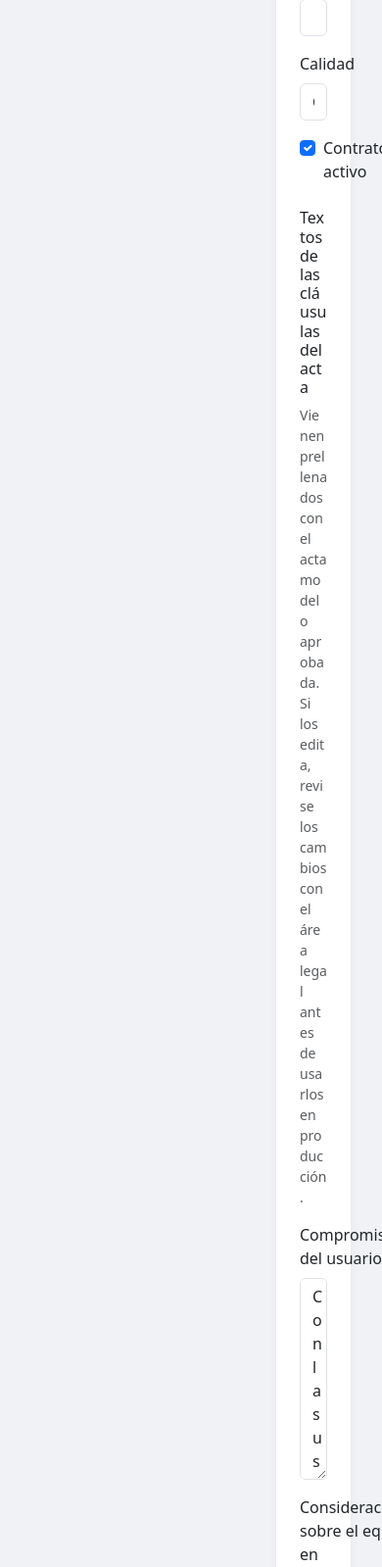
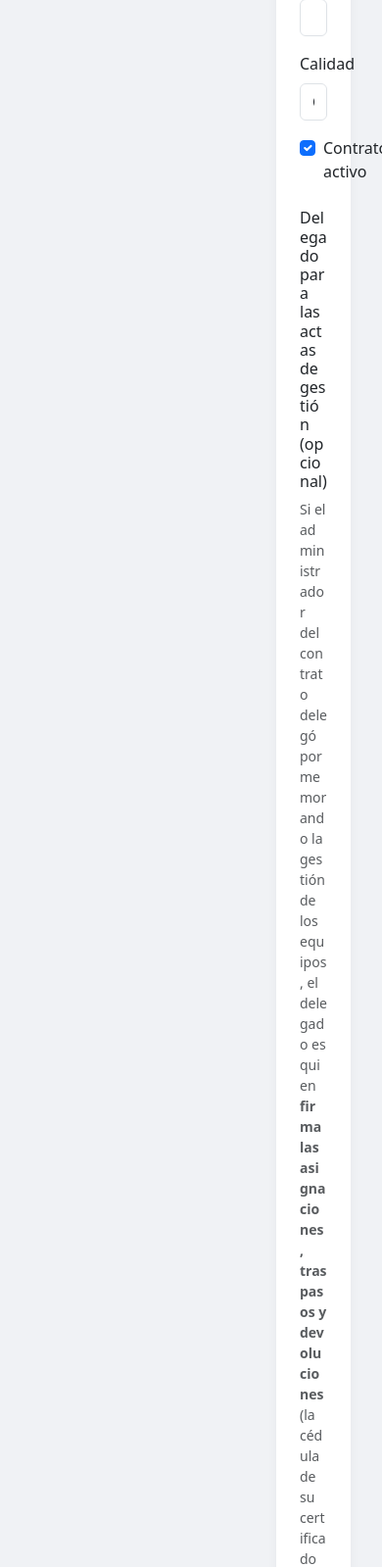
Before and after one commit to ncuenca84/formularios, a PHP site: page /admin/eqr_contratos.php?nuevo=1 in a window 390 px wide; the page is wider, and only the part inside the window is pictured. Shown: the part 4793-6392 px from the top of that part at 98% size. Run offline with PHP 8.4, Linux system fonts and the light colour scheme; a user stored in the database is signed in; data comes from the database, SQL or seed files in the repository; data that the repository does not hold is empty.

Commit message:
feat(eqr): delegado de gestion para firmar asignaciones, traspasos y devoluciones
- El contrato acepta un delegado opcional (nombre, cedula, cargo, correo y
  referencia del memorando de delegacion), editable en Contratos.
- Si hay delegado, el firma las actas de gestion en lugar del administrador
  del contrato y la cedula de su certificado es la que se valida; sin
  delegado, firma el administrador (comportamiento anterior).
- El acta muestra la calidad de delegado y la referencia del memorando;
  los documentos de pago del contrato siguen a nombre del administrador.
- Migracion idempotente con precarga unica de la delegacion vigente del
  contrato ARCONEL-005-2026 (editable).
- Probado: firma del titular rechazada cuando hay delegado, firma del
  delegado aceptada y asignacion completa de punta a punta.

Co-Authored-By: Claude Fable 5 <noreply@anthropic.com>
Claude-Session: https://claude.ai/code/session_011NczRJK8wdJmAZTVbdKkp6

```diff
--- a/admin/eqr_contratos.php
+++ b/admin/eqr_contratos.php
@@ -31,6 +31,11 @@ if ($_SERVER['REQUEST_METHOD'] === 'POST') {
         'contratista_correo' => trim((string)($_POST['contratista_correo'] ?? '')),
         'contratista_telefono' => trim((string)($_POST['contratista_telefono'] ?? '')),
         'contratista_direccion' => trim((string)($_POST['contratista_direccion'] ?? '')),
+        'delegado_nombre' => trim((string)($_POST['delegado_nombre'] ?? '')),
+        'delegado_cedula' => preg_replace('/\D/', '', (string)($_POST['delegado_cedula'] ?? '')),
+        'delegado_cargo' => trim((string)($_POST['delegado_cargo'] ?? '')),
+        'delegado_correo' => trim((string)($_POST['delegado_correo'] ?? '')),
+        'delegado_memorando' => trim((string)($_POST['delegado_memorando'] ?? '')),
         'texto_compromisos' => (string)($_POST['texto_compromisos'] ?? ''),
         'texto_consideraciones' => (string)($_POST['texto_consideraciones'] ?? ''),
         'texto_aceptacion' => (string)($_POST['texto_aceptacion'] ?? ''),
@@ -43,6 +48,17 @@ if ($_SERVER['REQUEST_METHOD'] === 'POST') {
     if (!eqrValidarCedula($campos['admin_cedula'])) { $errores[] = 'La cédula del administrador no es una cédula ecuatoriana válida.'; }
     if ($campos['admin_correo'] === '' || !filter_var($campos['admin_correo'], FILTER_VALIDATE_EMAIL)) {
         $errores[] = 'El correo del administrador no es válido.';
+    }
+    // Delegado de gestion: opcional, pero si se usa debe estar completo
+    if (strlen($campos['delegado_cedula']) === 9 && eqrValidarCedula('0' . $campos['delegado_cedula'])) {
+        $campos['delegado_cedula'] = '0' . $campos['delegado_cedula'];
+    }
+    if ($campos['delegado_nombre'] !== '' || $campos['delegado_cedula'] !== '') {
+        if (!eqrValidarCedula($campos['delegado_cedula'])) { $errores[] = 'La cédula del delegado no es válida (su firma se valida contra ella).'; }
+        if ($campos['delegado_nombre'] === '') { $errores[] = 'Escriba el nombre del delegado.'; }
+        if ($campos['delegado_correo'] === '' || !filter_var($campos['delegado_correo'], FILTER_VALIDATE_EMAIL)) {
+            $errores[] = 'El correo del delegado no es válido (ahí le llegan los avisos de los trámites).';
+        }
     }
 
     if (!$errores) {
@@ -90,6 +106,8 @@ if (!isset($form)) {
             'precio_unitario' => '0', 'valor_total' => '0', 'plazo_dias' => 0,
             'contratista_ruc' => '', 'contratista_representante' => '', 'contratista_correo' => '',
             'contratista_telefono' => '', 'contratista_direccion' => '',
+            'delegado_nombre' => '', 'delegado_cedula' => '', 'delegado_cargo' => '',
+            'delegado_correo' => '', 'delegado_memorando' => '',
             'texto_compromisos' => $textosDefault['compromisos'],
             'texto_consideraciones' => $textosDefault['consideraciones'],
             'texto_aceptacion' => $textosDefault['aceptacion'],
@@ -213,6 +231,37 @@ eqrHeader('Contratos de arrendamiento', 'contratos');
                 </div>
             </div>
 
+            <h6 class="mt-4">Delegado para las actas de gestión (opcional)</h6>
+            <p class="text-muted small">Si el administrador del contrato delegó por memorando la gestión de
+            los equipos, el delegado es quien <strong>firma las asignaciones, traspasos y devoluciones</strong>
+            (la cédula de su certificado debe coincidir). Los documentos del contrato (actas de
+            entrega-recepción e informes de pago) siguen a nombre del administrador.
+            <strong>Deje estos campos vacíos si no hay delegación.</strong></p>
+            <div class="row g-3">
+                <div class="col-md-4">
+                    <label class="form-label">Nombre del delegado</label>
+                    <input name="delegado_nombre" class="form-control" value="<?= e((string)($form['delegado_nombre'] ?? '')) ?>">
+                </div>
+                <div class="col-md-2">
+                    <label class="form-label">Cédula</label>
+                    <input name="delegado_cedula" class="form-control" maxlength="10" value="<?= e((string)($form['delegado_cedula'] ?? '')) ?>">
+                </div>
+                <div class="col-md-3">
+                    <label class="form-label">Cargo</label>
+                    <input name="delegado_cargo" class="form-control" value="<?= e((string)($form['delegado_cargo'] ?? '')) ?>">
+                </div>
+                <div class="col-md-3">
+                    <label class="form-label">Correo institucional</label>
+                    <input name="delegado_correo" type="email" class="form-control" value="<?= e((string)($form['delegado_correo'] ?? '')) ?>">
+                </div>
+                <div class="col-md-6">
+                    <label class="form-label">Referencia del memorando de delegación</label>
+                    <input name="delegado_memorando" class="form-control" placeholder="Ej: Memorando Nro. ARCONEL-DTIC-2026-0123-ME"
+                           value="<?= e((string)($form['delegado_memorando'] ?? '')) ?>">
+                    <div class="form-text">Aparece en el acta junto a la calidad del delegado.</div>
+                </div>
+            </div>
+
             <h6 class="mt-4">Textos de las cláusulas del acta</h6>
             <p class="text-muted small">Vienen prellenados con el acta modelo aprobada. Si los edita, revise los
             cambios con el área legal antes de usarlos en producción.</p>
--- a/config/eqr_schema.php
+++ b/config/eqr_schema.php
@@ -37,6 +37,11 @@ function eqrMigrar(PDO $db): array
                 contratista_correo VARCHAR(255) NOT NULL DEFAULT '',
                 contratista_telefono VARCHAR(50) NOT NULL DEFAULT '',
                 contratista_direccion VARCHAR(255) NOT NULL DEFAULT '',
+                delegado_nombre VARCHAR(255) NOT NULL DEFAULT '',
+                delegado_cedula VARCHAR(10) NOT NULL DEFAULT '',
+                delegado_cargo VARCHAR(255) NOT NULL DEFAULT '',
+                delegado_correo VARCHAR(255) NOT NULL DEFAULT '',
+                delegado_memorando VARCHAR(255) NOT NULL DEFAULT '',
                 texto_compromisos MEDIUMTEXT NULL,
                 texto_consideraciones MEDIUMTEXT NULL,
                 texto_aceptacion MEDIUMTEXT NULL,
@@ -219,7 +224,13 @@ function eqrMigrar(PDO $db): array
         ['eqr_contratos', 'contratista_correo', "VARCHAR(255) NOT NULL DEFAULT ''"],
         ['eqr_contratos', 'contratista_telefono', "VARCHAR(50) NOT NULL DEFAULT ''"],
         ['eqr_contratos', 'contratista_direccion', "VARCHAR(255) NOT NULL DEFAULT ''"],
+        ['eqr_contratos', 'delegado_nombre', "VARCHAR(255) NOT NULL DEFAULT ''"],
+        ['eqr_contratos', 'delegado_cedula', "VARCHAR(10) NOT NULL DEFAULT ''"],
+        ['eqr_contratos', 'delegado_cargo', "VARCHAR(255) NOT NULL DEFAULT ''"],
+        ['eqr_contratos', 'delegado_correo', "VARCHAR(255) NOT NULL DEFAULT ''"],
+        ['eqr_contratos', 'delegado_memorando', "VARCHAR(255) NOT NULL DEFAULT ''"],
     ];
+    $delegadoRecienCreado = false;
     $stmtCol = $db->prepare("SELECT COUNT(*) FROM information_schema.COLUMNS
                              WHERE TABLE_SCHEMA = DATABASE() AND TABLE_NAME = ? AND COLUMN_NAME = ?");
     foreach ($columnasNuevas as [$tabla, $col, $def]) {
@@ -227,7 +238,22 @@ function eqrMigrar(PDO $db): array
         if ((int)$stmtCol->fetchColumn() === 0) {
             $db->exec("ALTER TABLE $tabla ADD COLUMN $col $def");
             $log[] = "Columna $tabla.$col agregada.";
+            if ($col === 'delegado_cedula') { $delegadoRecienCreado = true; }
         }
+    }
+
+    // Delegacion vigente del contrato real (solo UNA VEZ, al crear las columnas;
+    // despues el admin la edita libremente en Contratos).
+    if ($delegadoRecienCreado) {
+        $db->prepare("UPDATE eqr_contratos SET
+                delegado_nombre = 'Irvin Alexander Estevez Ron',
+                delegado_cedula = '1726056706',
+                delegado_cargo = 'Servidor de la DTIC',
+                delegado_correo = 'irvin.estevez@arconel.gob.ec',
+                delegado_memorando = 'Memorando de delegación (completar la referencia)'
+              WHERE numero = 'ARCONEL-005-2026' AND delegado_cedula = ''")
+           ->execute();
+        $log[] = 'Delegado de gestión precargado en el contrato ARCONEL-005-2026 (edítelo en Contratos).';
     }
 
     // Contrato real ARCONEL-005-2026 precargado desde el documento firmado.
@@ -238,8 +264,12 @@ function eqrMigrar(PDO $db): array
          precio_unitario, valor_total, plazo_dias,
          contratista_ruc, contratista_representante, contratista_correo, contratista_telefono, contratista_direccion,
          admin_nombre, admin_cedula, admin_cargo, admin_correo, admin_calidad,
+         delegado_nombre, delegado_cedula, delegado_cargo, delegado_correo, delegado_memorando,
          texto_compromisos, texto_consideraciones, texto_aceptacion, activo)
-        VALUES (?, ?, ?, ?, ?, ?, ?, ?, ?, ?, ?, ?, ?, ?, ?, ?, ?, ?, ?, ?, ?, ?, ?, 1)");
+        VALUES (?, ?, ?, ?, ?, ?, ?, ?, ?, ?, ?, ?, ?, ?, ?, ?, ?, ?, ?, ?,
+                'Irvin Alexander Estevez Ron', '1726056706', 'Servidor de la DTIC',
+                'irvin.estevez@arconel.gob.ec', 'Memorando de delegación (completar la referencia)',
+                ?, ?, ?, 1)");
     $stmtC->execute([
         'ARCONEL-005-2026',
         'SIE-ARCONEL-2026-003',
```
Also changed, not shown: admin/eqr_tramite_firmar.php (+5 -4 lines), admin/eqr_tramite_nuevo.php (+18 -4 lines), includes/eqr/acta_pdf.php (+7 -0 lines), includes/eqr/flujo.php (+14 -6 lines).
